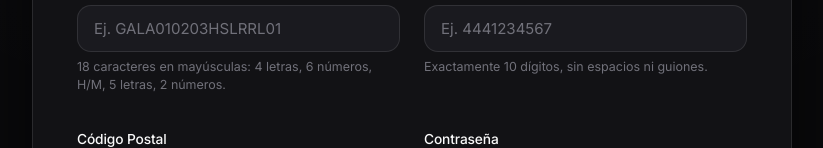
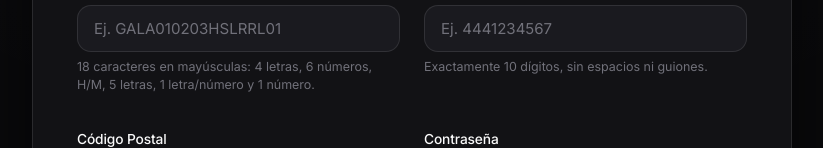
Before and after one commit to 175329/ProyectoTeoria67, a plain HTML site: page registro.html in a window 1280 px wide. Shown: the part 786-934 px from the top of the page, without its empty margins (228-1051 px from the left). Drawn offline with Linux system fonts and the light colour scheme.

```diff
--- a/registro.html
+++ b/registro.html
@@ -63,7 +63,7 @@
                     <div class="campo">
                         <label for="curp">CURP</label>
                         <input type="text" id="curp" placeholder="Ej. GALA010203HSLRRL01" maxlength="20">
-                        <small class="ayuda-campo">18 caracteres en mayúsculas: 4 letras, 6 números, H/M, 5 letras, 2 números.</small>
+                        <small class="ayuda-campo">18 caracteres en mayúsculas: 4 letras, 6 números, H/M, 5 letras, 1 letra/número y 1 número.</small>
                         <small class="mensaje-campo" id="msg-curp"></small>
                     </div>
 
```
